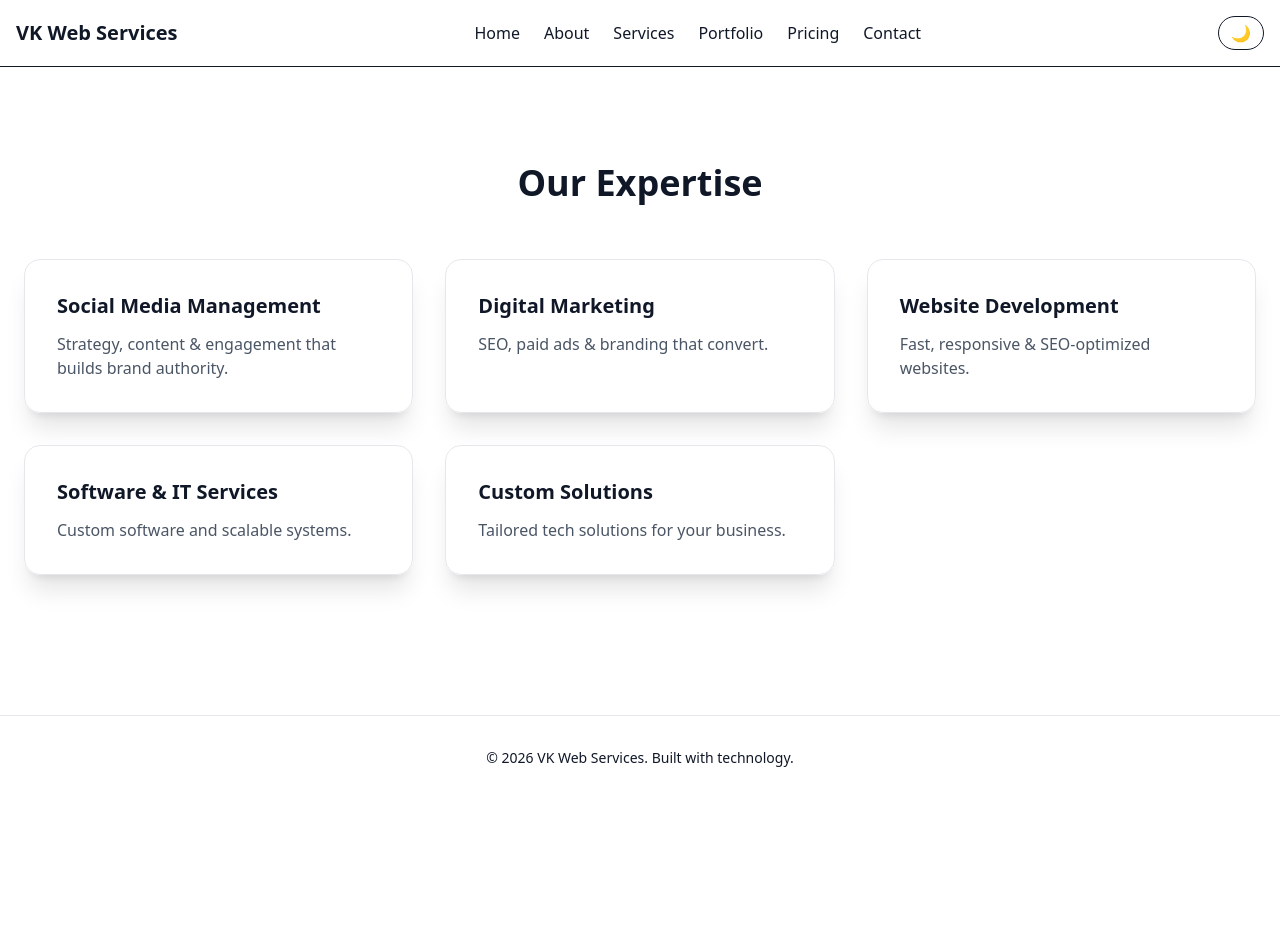
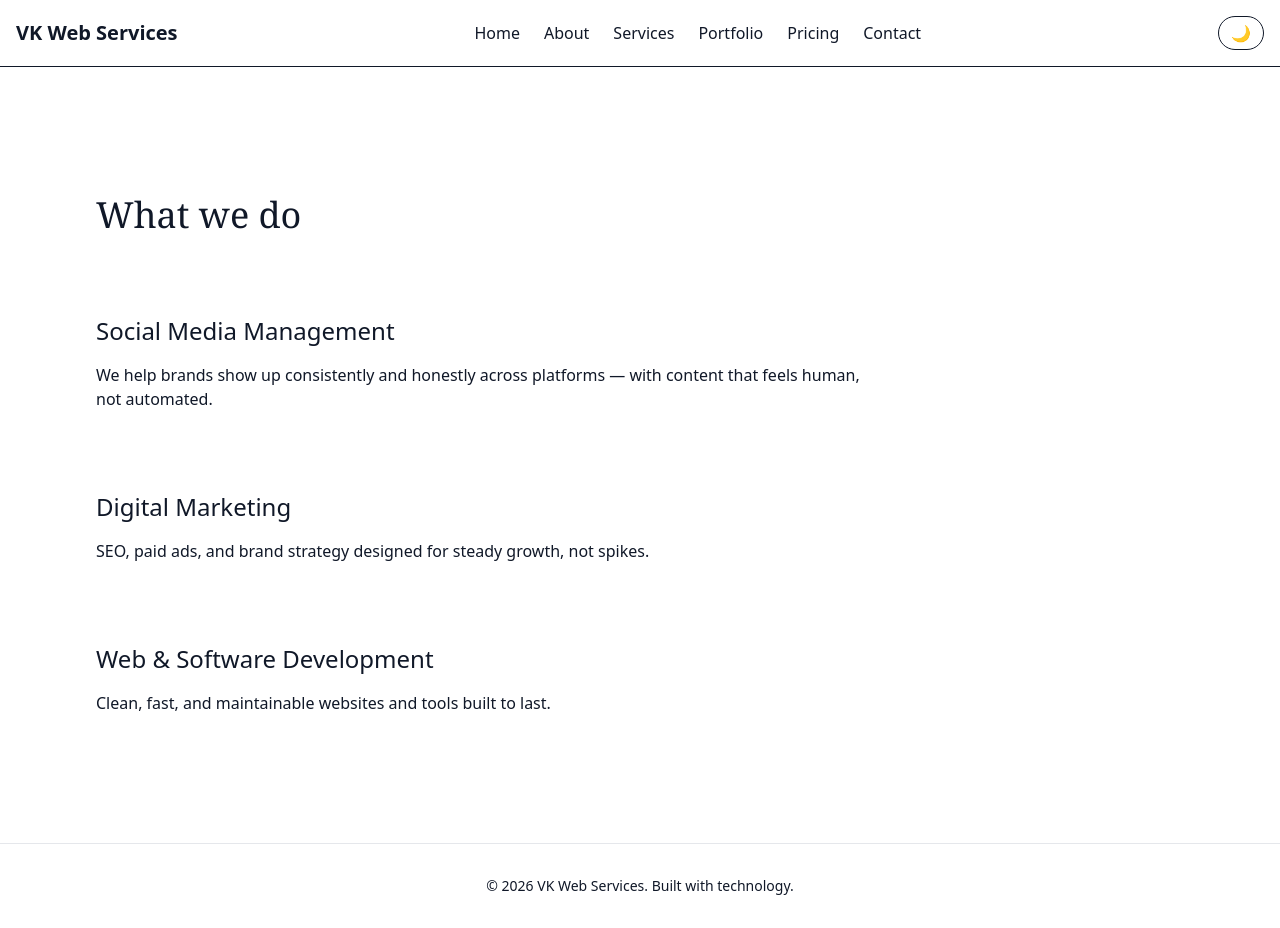
Before and after one commit to Mayanksandikar/vk-web-services, a React (Vite) app: page /services in a window 1280 px wide. Before the commit the page ends 800 px from the top, so only its background shows below. Built offline with nearby package versions, Linux system fonts and the light colour scheme.

Commit message:
Apply stashed changes

```diff
--- a/src/pages/About.jsx
+++ b/src/pages/About.jsx
@@ -1,69 +1,19 @@
-import { motion } from "framer-motion";
+export default function About() {
+    return (
+    <section className="px-6 md:px-24 py-32 max-w-4xl">
+    <h2 className="font-serif text-4xl mb-10">About VK Web Services</h2>
 
-export default function About() {
-  // Variants for staggered list items
-  const listVariants = {
-    hidden: {},
-    visible: {
-      transition: {
-        staggerChildren: 0.2,
-      },
-    },
-  };
 
-  const itemVariants = {
-    hidden: { opacity: 0, y: 20 },
-    visible: { opacity: 1, y: 0, transition: { duration: 0.5, ease: "easeOut" } },
-  };
+    <p className="text-muted text-lg leading-relaxed mb-6">
+    VK Web Services was founded with a simple idea — digital work should feel
+    considered, not rushed.
+    </p>
 
-  return (
-    <div className="max-w-6xl mx-auto px-4 py-20">
-      {/* Heading */}
-      <motion.h2
-        className="text-3xl font-bold mb-6"
-        initial={{ opacity: 0, x: -50 }}
-        animate={{ opacity: 1, x: 0 }}
-        transition={{ duration: 0.8, ease: "easeOut" }}
-      >
-        About VK Web Services
-      </motion.h2>
 
-      {/* Paragraph */}
-      <motion.p
-        className="mb-6"
-        initial={{ opacity: 0 }}
-        animate={{ opacity: 1 }}
-        transition={{ duration: 0.8, delay: 0.3 }}
-      >
-        We are a full-service digital agency delivering growth-focused solutions.
-      </motion.p>
-
-      {/* List */}
-      <motion.ul
-        className="grid md:grid-cols-3 gap-6"
-        variants={listVariants}
-        initial="hidden"
-        animate="visible"
-      >
-        <motion.li
-          className="p-6 border rounded"
-          variants={itemVariants}
-        >
-          Mission-driven approach
-        </motion.li>
-        <motion.li
-          className="p-6 border rounded"
-          variants={itemVariants}
-        >
-          Experienced professionals
-        </motion.li>
-        <motion.li
-          className="p-6 border rounded"
-          variants={itemVariants}
-        >
-          Results-oriented mindset
-        </motion.li>
-      </motion.ul>
-    </div>
-  );
-}
+    <p className="text-muted text-lg leading-relaxed">
+    We collaborate closely with clients, understand their real needs, and
+    build solutions that stay relevant over time.
+    </p>
+    </section>
+    );
+    }
--- a/src/pages/Contact.jsx
+++ b/src/pages/Contact.jsx
@@ -1,13 +1,18 @@
 export default function Contact() {
     return (
-    <div className="max-w-5xl mx-auto px-6 py-24">
-    <h2 className="text-4xl font-bold mb-10">Let’s Talk</h2>
-    <form className="grid gap-5 max-w-lg">
-    <input className="p-4 rounded-xl border dark:border-gray-700 bg-transparent" placeholder="Name" />
-    <input className="p-4 rounded-xl border dark:border-gray-700 bg-transparent" placeholder="Email" />
-    <textarea className="p-4 rounded-xl border dark:border-gray-700 bg-transparent" placeholder="Message" rows="5" />
-    <button className="bg-blue-600 hover:bg-blue-700 transition text-white py-4 rounded-xl font-semibold">Send Message</button>
-    </form>
-    </div>
+    <section className="px-6 md:px-24 py-32 max-w-2xl">
+    <h2 className="font-serif text-4xl mb-10">Let’s talk</h2>
+
+
+    <p className="text-muted mb-6">
+    Tell us about your project — we’ll reply thoughtfully.
+    </p>
+
+
+    <p className="text-muted">
+    Email: hello@vkwebservices.com
+    <br /> WhatsApp: +91 XXXXX XXXXX
+    </p>
+    </section>
     );
     }
--- a/src/pages/Home.jsx
+++ b/src/pages/Home.jsx
@@ -1,34 +1,42 @@
 import { motion } from "framer-motion";
+
 
 export default function Home() {
 return (
-    <section className="pt-20 md:pt-24">
-      <div className="max-w-7xl mx-auto px-6 grid md:grid-cols-2 gap-10 items-center">
+<main className="bg-ink text-paper">
 
-        {/* TEXT */}
+
+{/* HERO */}
+<section className="min-h-screen flex items-center px-6 md:px-24">
 <motion.div
-          initial={{ opacity: 0, x: -50 }}
-          animate={{ opacity: 1, x: 0 }}
-          transition={{ duration: 0.8, ease: "easeOut" }}
+initial={{ opacity: 0, y: 40 }}
+animate={{ opacity: 1, y: 0 }}
+transition={{ duration: 1.2 }}
+className="max-w-3xl"
 >
-          <h1 className="text-5xl font-bold mb-6">
-            Digital Growth Starts Here
+<h1 className="font-serif text-5xl md:text-7xl leading-tight">
+Thoughtful digital
+<br /> experiences.
 </h1>
-          <p className="text-gray-600 dark:text-gray-300">
-            Social Media • Digital Marketing • IT Solutions
+
+
+<p className="mt-6 text-muted text-lg max-w-xl">
+VK Web Services works quietly behind the scenes to help brands
+communicate better, work smarter, and grow naturally.
 </p>
 </motion.div>
+</section>
 
-        {/* IMAGE */}
-        <motion.img
-          src="https://images.unsplash.com/photo-1556761175-4b46a572b786?auto=format&fit=crop&w=800&q=80"
-          alt="Agency work"
-          className="w-full h-[350px] object-cover rounded-2xl shadow-xl"
-          initial={{ opacity: 0, y: 50 }}
-          animate={{ opacity: 1, y: 0 }}
-          transition={{ duration: 1, delay: 0.3, ease: "easeOut" }}
-        />
-      </div>
+
+{/* INTRO */}
+<section className="px-6 md:px-24 py-32">
+<p className="max-w-2xl text-xl leading-relaxed text-muted">
+We are a small team of designers, developers, and strategists focused
+on building long‑lasting digital foundations — not quick wins.
+</p>
 </section>
+
+
+</main>
 );
 }
--- a/src/pages/Portfolio.jsx
+++ b/src/pages/Portfolio.jsx
@@ -1,77 +1,18 @@
-import { motion } from "framer-motion";
+export default function Portfolio() {
+    return (
+    <section className="px-6 md:px-24 py-32">
+    <h2 className="font-serif text-4xl mb-16">Selected work</h2>
 
-export default function Portfolio() {
-  const projects = [
-    {
-      title: "Corporate Website",
-      image:
-        "https://images.unsplash.com/photo-1498050108023-c5249f4df085?auto=format&fit=crop&w=800&q=80",
-    },
-    {
-      title: "Marketing Dashboard",
-      image:
-        "https://images.unsplash.com/photo-1551288049-bebda4e38f71?auto=format&fit=crop&w=800&q=80",
-    },
-    {
-      title: "Startup Landing Page",
-      image:
-        "https://images.unsplash.com/photo-1460925895917-afdab827c52f?auto=format&fit=crop&w=800&q=80",
-    },
-  ];
 
-  const containerVariants = {
-    hidden: {},
-    visible: {
-      transition: {
-        staggerChildren: 0.2,
-      },
-    },
-  };
-
-  const cardVariants = {
-    hidden: { opacity: 0, y: 30 },
-    visible: { opacity: 1, y: 0, transition: { duration: 0.6, ease: "easeOut" } },
-  };
-
-  return (
-    <div className="max-w-7xl mx-auto px-6 py-24">
-      {/* Heading */}
-      <motion.h2
-        className="text-4xl font-bold mb-14"
-        initial={{ opacity: 0, y: -30 }}
-        animate={{ opacity: 1, y: 0 }}
-        transition={{ duration: 0.8, ease: "easeOut" }}
-      >
-        Our Work
-      </motion.h2>
-
-      {/* Projects */}
-      <motion.div
-        className="grid md:grid-cols-3 gap-8"
-        variants={containerVariants}
-        initial="hidden"
-        animate="visible"
-      >
-        {projects.map((p, i) => (
-          <motion.div
-            key={i}
-            variants={cardVariants}
-            whileHover={{ scale: 1.03 }}
-            className="overflow-hidden rounded-2xl shadow-xl bg-white dark:bg-gray-900 cursor-pointer"
-          >
-            <motion.img
-              src={p.image}
-              alt={p.title}
-              className="h-56 w-full object-cover"
-              whileHover={{ scale: 1.1 }}
-              transition={{ duration: 0.5 }}
-            />
-            <div className="p-4">
-              <h3 className="font-semibold">{p.title}</h3>
-            </div>
-          </motion.div>
-        ))}
-      </motion.div>
+    <div className="grid md:grid-cols-2 gap-16">
+    {[1,2,3,4].map(i => (
+    <img
+    key={i}
+    src={`https://images.unsplash.com/random?creative&sig=${i}`}
+    className="w-full object-cover"
+    />
+    ))}
     </div>
-  );
-}
+    </section>
+    );
+    }
--- a/src/pages/Services.jsx
+++ b/src/pages/Services.jsx
@@ -1,59 +1,35 @@
-import { motion } from "framer-motion";
+export default function Services() {
+    return (
+    <section className="px-6 md:px-24 py-32">
+    <h2 className="font-serif text-4xl mb-20">What we do</h2>
 
-const services = [
-  { title: "Social Media Management", desc: "Strategy, content & engagement that builds brand authority." },
-  { title: "Digital Marketing", desc: "SEO, paid ads & branding that convert." },
-  { title: "Website Development", desc: "Fast, responsive & SEO‑optimized websites." },
-  { title: "Software & IT Services", desc: "Custom software and scalable systems." },
-  { title: "Custom Solutions", desc: "Tailored tech solutions for your business." },
-];
 
-export default function Services() {
-  // Parent variants for staggered animation
-  const containerVariants = {
-    hidden: {},
-    visible: {
-      transition: {
-        staggerChildren: 0.2,
-      },
-    },
-  };
+    <div className="space-y-20 max-w-3xl">
+    <div>
+    <h3 className="text-2xl mb-4">Social Media Management</h3>
+    <p className="text-muted">
+    We help brands show up consistently and honestly across platforms —
+    with content that feels human, not automated.
+    </p>
+    </div>
 
-  // Each card animation
-  const cardVariants = {
-    hidden: { opacity: 0, y: 30 },
-    visible: { opacity: 1, y: 0, transition: { duration: 0.6, ease: "easeOut" } },
-  };
 
-  return (
-    <div className="max-w-7xl mx-auto px-6 py-24">
-      <motion.h2
-        className="text-4xl font-bold mb-14 text-center"
-        initial={{ opacity: 0, y: -30 }}
-        animate={{ opacity: 1, y: 0 }}
-        transition={{ duration: 0.8, ease: "easeOut" }}
-      >
-        Our Expertise
-      </motion.h2>
+    <div>
+    <h3 className="text-2xl mb-4">Digital Marketing</h3>
+    <p className="text-muted">
+    SEO, paid ads, and brand strategy designed for steady growth,
+    not spikes.
+    </p>
+    </div>
 
-      <motion.div
-        className="grid md:grid-cols-3 gap-8"
-        variants={containerVariants}
-        initial="hidden"
-        animate="visible"
-      >
-        {services.map((s, i) => (
-          <motion.div
-            key={i}
-            variants={cardVariants}
-            whileHover={{ y: -10, scale: 1.03 }}
-            className="p-8 rounded-2xl bg-white/70 dark:bg-white/5 backdrop-blur border border-gray-200 dark:border-gray-800 shadow-xl cursor-pointer"
-          >
-            <h3 className="text-xl font-semibold mb-3">{s.title}</h3>
-            <p className="text-gray-600 dark:text-gray-300">{s.desc}</p>
-          </motion.div>
-        ))}
-      </motion.div>
+
+    <div>
+    <h3 className="text-2xl mb-4">Web & Software Development</h3>
+    <p className="text-muted">
+    Clean, fast, and maintainable websites and tools built to last.
+    </p>
     </div>
-  );
-}
+    </div>
+    </section>
+    );
+    }
```
Also changed, not shown: src/pages/Pricing.jsx (+25 -44 lines). Lines whose indentation alone changed are shown as unchanged.
